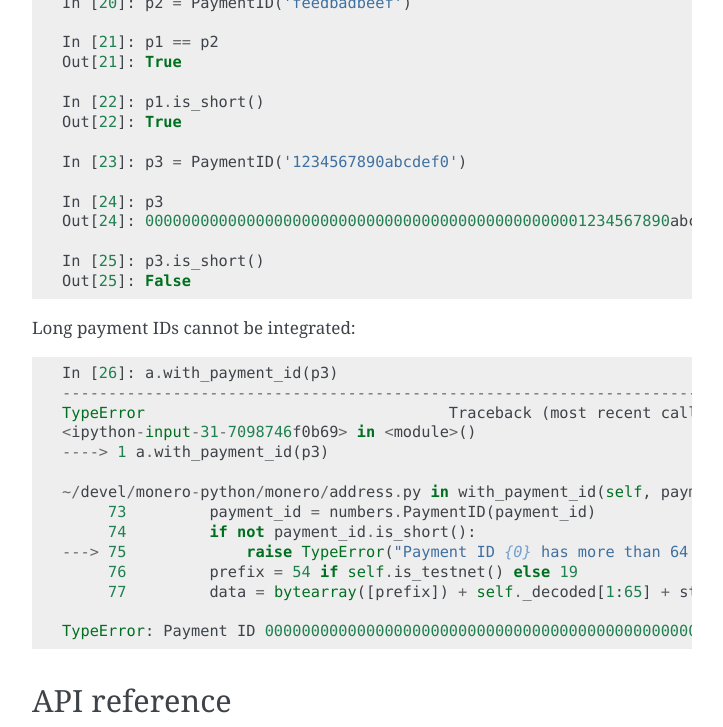
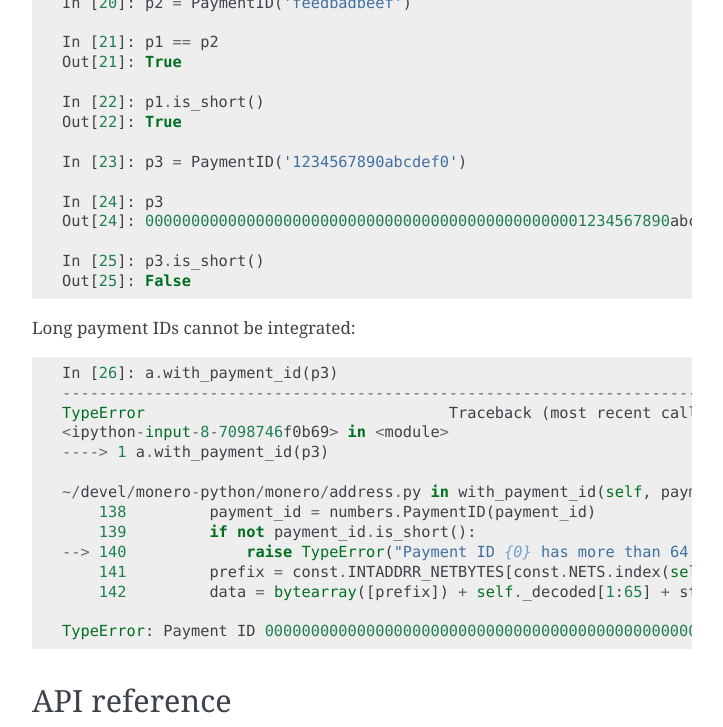
Before and after one commit to monero-ecosystem/monero-python, a Sphinx documentation site: the page built from docs/source/address.rst, in a window 1280 px wide and 900 px high, scrolled down 2812 px, cut to the strip 0-727 px from the top of the window. Shown: the whole strip, without its empty margins (388-1111 px from the left). Built offline with Sphinx 7.4.7, drawn with Linux system fonts in a browser that asks for light colours; some of the changed text lies outside the part shown.

Commit message:
Update docs

```diff
--- a/docs/source/address.rst
+++ b/docs/source/address.rst
@@ -31,8 +31,8 @@
 
     In [2]: a = address('A2GmyHHJ9jtUhPiwoAbR2tXU9LJu2U6fJjcsv3rxgkVRWU6tEYcn6C1NBc7wqCv5V7NW3zeYuzKf6RGGgZTFTpVC4QxAiAX')
 
-    In [3]: a.is_testnet()
-    Out[3]: True
+    In [3]: a.net
+    Out[3]: 'test'
 
     In [4]: a.spend_key()
     Out[4]: 'f0481b63cb937fa5960529247ebf6db627ff1b0bb88de9feccc3c504c16aa4b0'
@@ -49,8 +49,8 @@
 
     In [7]: b = address('BenuGf8eyVhjZwdcxEJY1MHrUfqHjPvE3d7Pi4XY5vQz53VnVpB38bCBsf8AS5rJuZhuYrqdG9URc2eFoCNPwLXtLENT4R7')
 
-    In [8]: b.is_testnet()
-    Out[8]: True
+    In [8]: b.net
+    Out[8]: 'test'
 
     In [9]: b.spend_key()
     Out[9]: 'ae7e136f46f618fe7f4a6b323ed60864c20070bf110978d7e3868686d5677318'
@@ -163,17 +163,18 @@
     In [26]: a.with_payment_id(p3)
     ---------------------------------------------------------------------------
     TypeError                                 Traceback (most recent call last)
-    <ipython-input-31-7098746f0b69> in <module>()
+    <ipython-input-8-7098746f0b69> in <module>
     ----> 1 a.with_payment_id(p3)
 
     ~/devel/monero-python/monero/address.py in with_payment_id(self, payment_id)
-         73         payment_id = numbers.PaymentID(payment_id)
-         74         if not payment_id.is_short():
-    ---> 75             raise TypeError("Payment ID {0} has more than 64 bits and cannot be integrated".format(payment_id))
-         76         prefix = 54 if self.is_testnet() else 19
-         77         data = bytearray([prefix]) + self._decoded[1:65] + struct.pack('>Q', int(payment_id))
+        138         payment_id = numbers.PaymentID(payment_id)
+        139         if not payment_id.is_short():
+    --> 140             raise TypeError("Payment ID {0} has more than 64 bits and cannot be integrated".format(payment_id))
+        141         prefix = const.INTADDRR_NETBYTES[const.NETS.index(self.net)]
+        142         data = bytearray([prefix]) + self._decoded[1:65] + struct.pack('>Q', int(payment_id))
 
     TypeError: Payment ID 000000000000000000000000000000000000000000000001234567890abcdef0 has more than 64 bits and cannot be integrated
+
 
 API reference
 -------------
```
